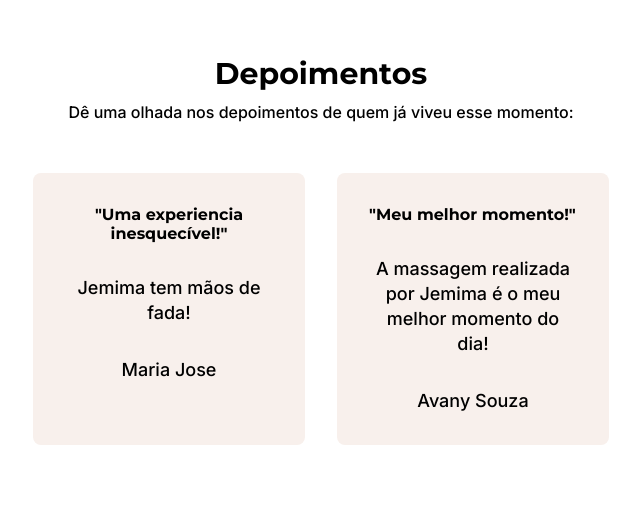
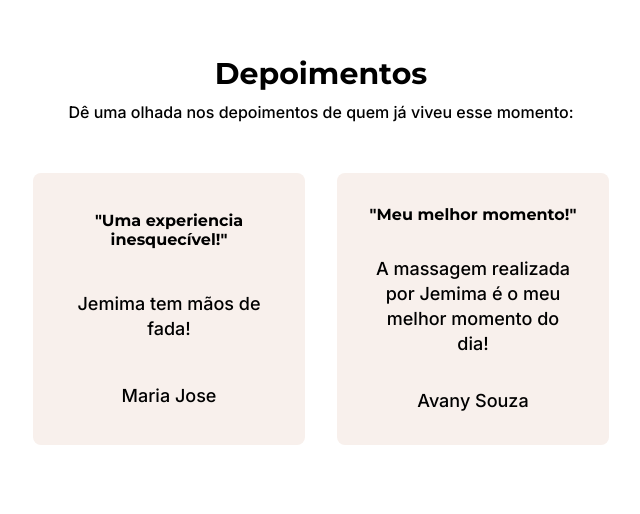
Before and after one commit to avanysouza/jemima_firmino, a plain HTML site: page index.html in a window 1280 px wide. Shown: the part 735-1249 px from the top of the page, without its empty margins (319-959 px from the left). Drawn offline with Linux system fonts and the light colour scheme.

Commit message:
atualizacoes

```diff
--- a/index.html
+++ b/index.html
@@ -71,21 +71,21 @@
       <div class="depoimentos-card">
         <header class="depoimentos-card-cabecalho">
           <div class="depoimentos-card-cabecalho-detalhes">
-            <h3 class="depoimentos-titulo">"Uma experiencia inesquecível!"</h3>
+            <h3 class="depoimentos-card-titulo">"Uma experiencia inesquecível!"</h3>
           </div>
         </header>
-      <p class="depoimentos-texto">Jemima tem mãos de fada!</p>
-      <p class="depoimentos-autor">Maria Jose</p>
+      <p class="depoimentos-card-texto">Jemima tem mãos de fada!</p>
+      <p class="depoimentos-card-autor">Maria Jose</p>
     </div>
 
     <div class="depoimentos-card">
       <header class="depoimentos-card-cabecalho">
         <div class="depoimentos-card-cabecalho-detalhes">
-          <h3 class="depoimentos-titulo">"Meu melhor momento!"</h3>
+          <h3 class="depoimentos-card-titulo">"Meu melhor momento!"</h3>
         </div>
       </header>
-    <p class="depoimentos-texto">A massagem realizada por Jemima é o meu melhor momento do dia!</p>
-    <p class="depoimentos-autor">Avany Souza</p>
+    <p class="depoimentos-card-texto">A massagem realizada por Jemima é o meu melhor momento do dia!</p>
+    <p class="depoimentos-card-autor">Avany Souza</p>
   </div>
 
   </section>
--- a/style.css
+++ b/style.css
@@ -164,6 +164,7 @@ hr {
   font-size: 30px;
   font-style: normal;
   font-weight: 700;
+  align-items: center;
 }
 
 .depoimentos-subtitulos {
@@ -171,6 +172,7 @@ hr {
   font-size: 16px;
   font-style: normal;
   font-weight: 400;
+  align-items: center;
 }
 
 .depoimentos-container {
@@ -184,7 +186,7 @@ hr {
   background: #f8f0ec;
   padding: 2rem;
   border-radius: 0.5rem;
-  display: flex;
+  display: grid;
   align-items: center;
   flex-direction: column;
   gap: 2rem;
@@ -192,20 +194,8 @@ hr {
   margin-top: 2rem;
 }
 
-.depoimentos-card-cabecalho {
-  display: flex;
-  flex-direction: row;
-  justify-content: space-between;
-  align-items: end;
-}
 
-.depoimentos-card-cabecalho-detalhes {
-  display: flex;
-  flex-direction: column;
-  gap: 0.5rem;
-}
-
-.depoimentos-titulo {
+.depoimentos-card-titulo {
   font-family: Montserrat;
   font-size: 1rem;
   font-style: normal;
@@ -213,8 +203,8 @@ hr {
   text-align: center;
 }
 
-.depoimentos-texto,
-.depoimentos-autor {
+.depoimentos-card-texto,
+.depoimentos-card-autor {
   text-align: center;
 }
 
```
Also changed, not shown: sobre.html (+1 -1 lines), imagens/Site Jemima.jpg (added), imagens/Site Jemima2.jpg (added), imagens/Site Jemima3.jpg (added).
